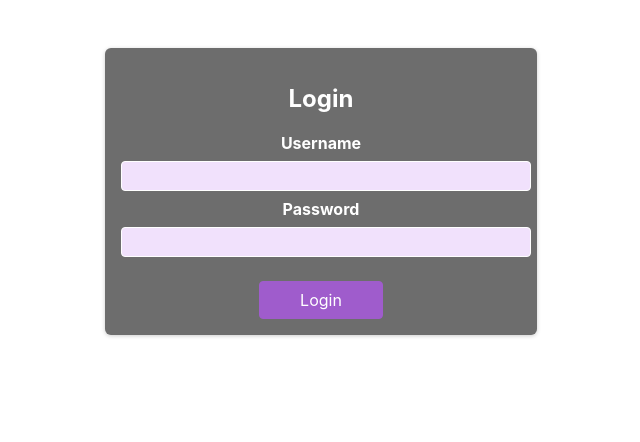
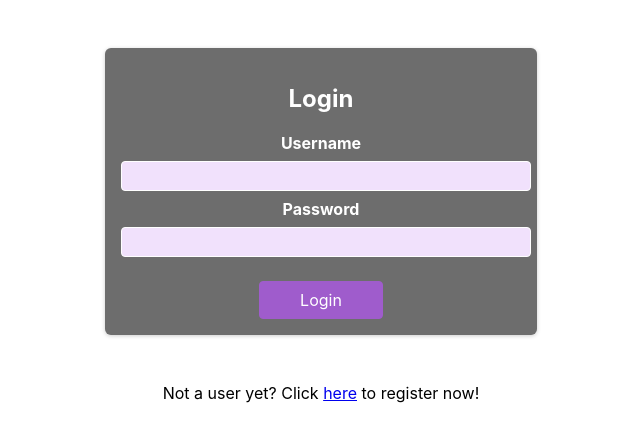
Before and after one commit to ernestlim8/tt__24, a React (Create React App) app in the folder client/: page / in a window 1280 px wide. Shown: the top 442 px of the page, without its empty margins (319-959 px from the left). Built offline with nearby package versions, Linux system fonts and the light colour scheme.

Commit message:
Init registration dummy route

```diff
--- a/client/src/App.js
+++ b/client/src/App.js
@@ -24,9 +24,11 @@ function App() {
 
   return (
     <div className="App">
-      {!authCtx.isLoggedIn
-
-      ? <Login/>
+      {!authCtx.isLoggedIn ?
+      <Routes>
+        <Route index element={<Login/>}/>
+        <Route path="/register" element={<div>hi</div>}/>
+      </Routes>
       : <Routes>
           <Route element={<Dashboard Logout={Logout} />}>
             <Route index element={<Home navigateToAccount={navigateToAccount}/>} />
--- a/client/src/pages/Login.js
+++ b/client/src/pages/Login.js
@@ -1,9 +1,11 @@
 import LoginPage from "../components/LoginPage";
+import { Link } from "react-router-dom";
 
 function Login() {
   return (
     <div className="App">
       <LoginPage />
+      <p>Not a user yet? Click <Link to="register">here</Link> to register now!</p>
     </div>
   );
 }
```
